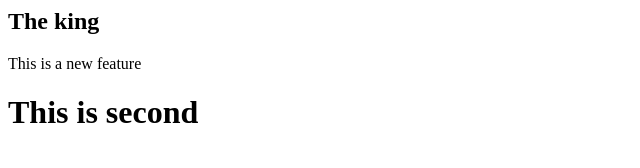
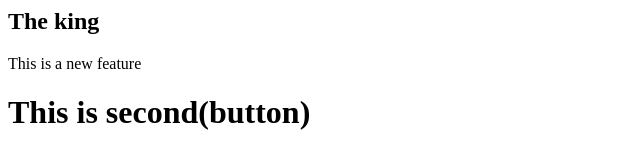
Before and after one commit to RoshanAntvert-S/LocalRepo, a plain HTML site: page index.html in a window 1280 px wide. Shown: the whole page, without its empty margins (0-640 px from the left). Drawn offline with Linux system fonts and the light colour scheme.

```diff
--- a/index.html
+++ b/index.html
@@ -1,3 +1,3 @@
 <h2>The king </h2>
 <p>This is a new feature</p>
-<h1>This is second</h1>
+<h1>This is second(button)</h1>
```
